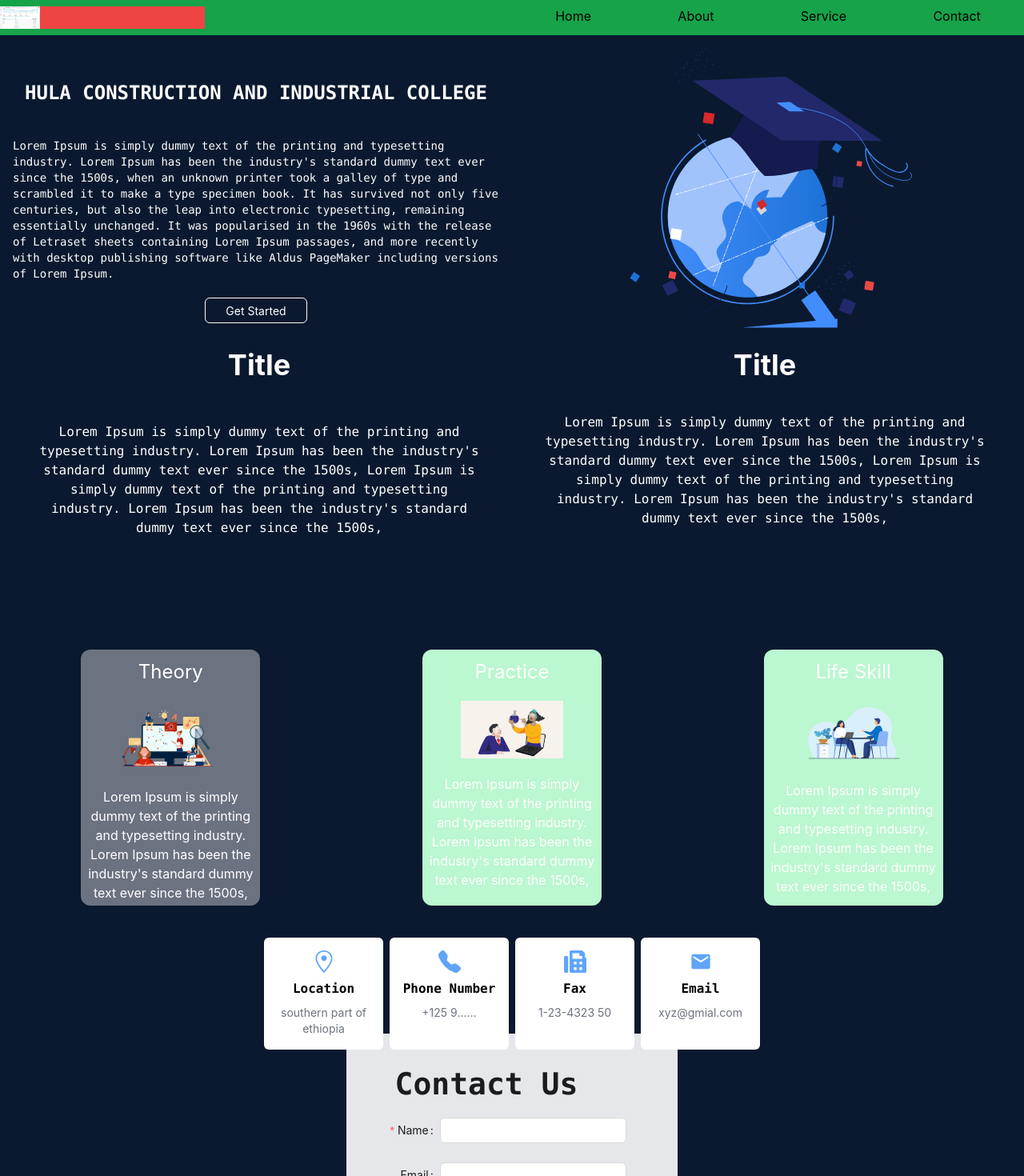
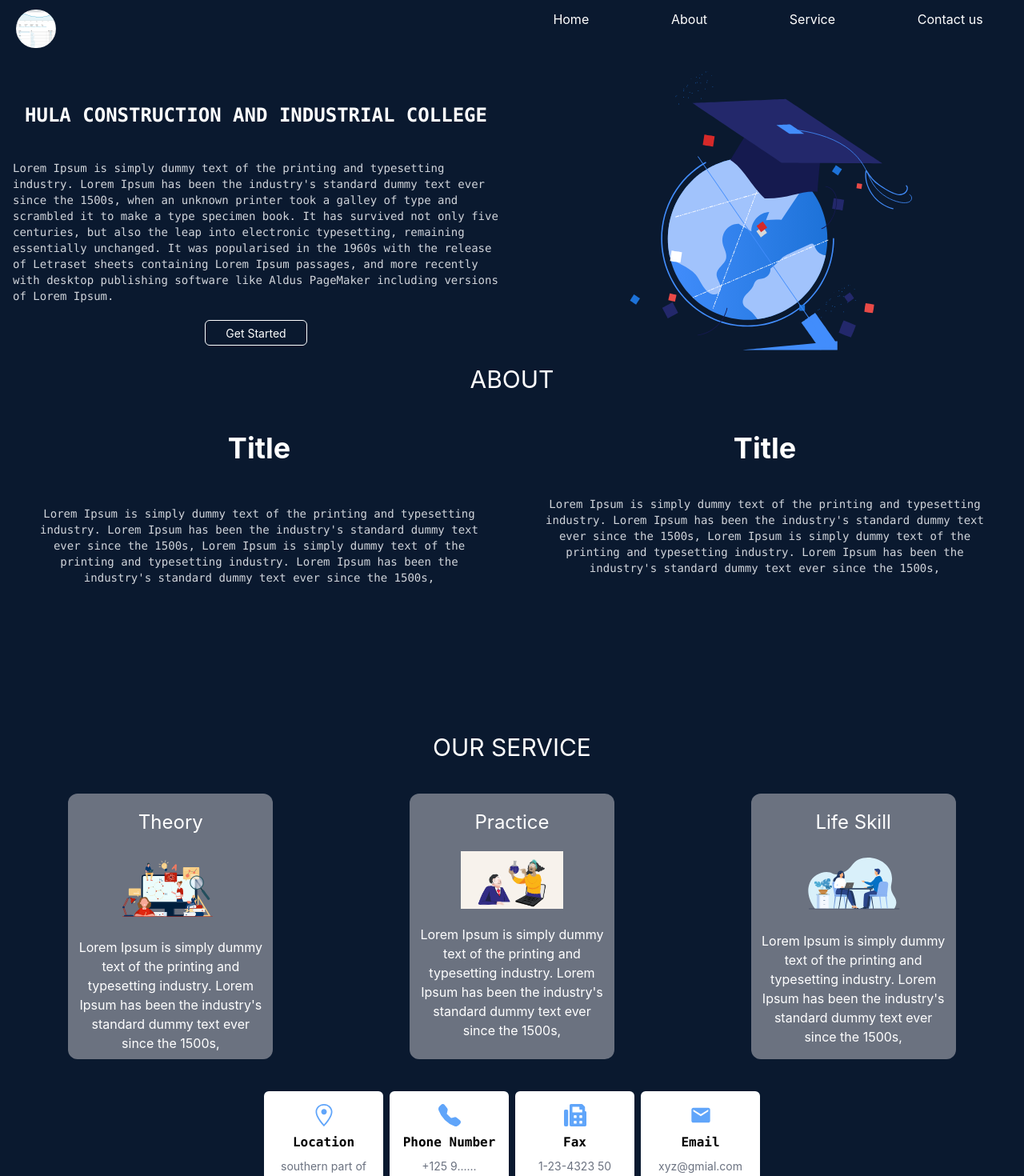
Before and after one commit to assegidasefa/Tvet-Web-site, a React (Create React App) app: page / in a window 1280 px wide. Shown: the top 1470 px of the page at 80% size. Built offline with nearby package versions, Linux system fonts and the light colour scheme; grey boxes are pictures that could not be loaded.

Commit message:
adding some style

```diff
--- a/src/Components/About/about.js
+++ b/src/Components/About/about.js
@@ -2,10 +2,14 @@ import React from "react";
 
 const about = () => {
   return (
+    <div className="flex flex-col">
+<div>
+  <h1 className="text-white pb-10 uppercase text-3xl">About</h1>
+</div>
     <div name="about" className="w-full h-96 flex justify-between p-2">
       <div className="flex w-1/2 flex-col">
         <h1 className="text-4xl pb-3 font-bold text-white">Title</h1>
-        <h1 className="text-md p-10 font-mono text-center text-white">
+        <h1 className="p-10 font-mono text-sm text-center text-gray-300">
           Lorem Ipsum is simply dummy text of the printing and typesetting
           industry. Lorem Ipsum has been the industry's standard dummy text ever
           since the 1500s, Lorem Ipsum is simply dummy text of the printing and
@@ -15,7 +19,7 @@ const about = () => {
       </div>
       <div className="flex w-1/2 flex-col">
         <h1 className="text-4xl font-bold text-white">Title</h1>
-        <h1 className="text-md p-10 font-mono text-center text-white">
+        <h1 className=" p-10 font-mono text-sm text-center text-gray-300">
           Lorem Ipsum is simply dummy text of the printing and typesetting
           industry. Lorem Ipsum has been the industry's standard dummy text ever
           since the 1500s, Lorem Ipsum is simply dummy text of the printing and
@@ -24,6 +28,7 @@ const about = () => {
         </h1>
       </div>
     </div>
+    </div>
   );
 };
 
--- a/src/Components/Home/home.js
+++ b/src/Components/Home/home.js
@@ -19,7 +19,7 @@ const Home = () => {
     <div name="home" className=" h-96 w-full flex">
       <div className=" w-1/2 p-4">
         <h1 className="text-2xl text-white uppercase font-mono font-bold pt-10">Hula Construction And Industrial College </h1>
-        <h1 className="text-white font-mono text-sm pt-10 text-left">
+        <h1 className="text-gray-300 font-mono text-sm pt-10 text-left">
           Lorem Ipsum is simply dummy text of the printing and typesetting
           industry. Lorem Ipsum has been the industry's standard dummy text ever
           since the 1500s, when an unknown printer took a galley of type and
--- a/src/Components/Navbar/navbar.js
+++ b/src/Components/Navbar/navbar.js
@@ -4,30 +4,30 @@ import Logo from '../../assets/logo.png'
 
 const navbar = () => {
     return (
-        <div className='w-full bg-green-600  h-full flex justify-between py-2'>
-            <div className='bg-red-500 w-1/5'>
-            <img src={Logo} alt="Logo Image" style={{ width: "50px" }}></img>
+        <div className='w-full   h-full flex justify-between py-3'>
+            <div className=' w-1/5 pl-5'>
+                  <img className='rounded-full h-12 ' src={Logo} alt="Logo Image" style={{ width: "50px" }}></img>
             </div>
 
                 <ul className='w-1/2 flex justify-around'>
                     <li>
-                        <Link activeClass="active" to="home" smooth={true} duration={500}>
+                        <Link className='text-white' activeClass="active" to="home" smooth={true} duration={500}>
                             Home
                         </Link>
                     </li>
                     <li>
-                        <Link activeClass="active" to="about" smooth={true} duration={500}>
+                        <Link className='text-white' activeClass="active" to="about" smooth={true} duration={500}>
                             About
                         </Link>
                     </li>
                     <li>
-                        <Link activeClass="active" to="service" smooth={true} duration={500}>
+                        <Link className='text-white' activeClass="active" to="service" smooth={true} duration={500}>
                         Service
                         </Link>
                     </li>
                     <li>
-                        <Link activeClass="active" to="contact" smooth={true} duration={500}>
-                        Contact
+                        <Link className='text-white' activeClass="active" to="contact" smooth={true} duration={500}>
+                        Contact us
                         </Link>
                     </li>
                 </ul>
--- a/src/Components/Service/service.js
+++ b/src/Components/Service/service.js
@@ -34,10 +34,14 @@ const Service = () => {
   }, []);
   return (
 
+     <div className="flex flex-col">
+<div >
+     <h1 className="text-white pb-10 uppercase text-3xl">Our Service</h1>
+</div>
 
-    <div name="service" className="w-full h-80 flex justify-around mb-5">
+    <div name="service" className="w-full h-100vh flex justify-around mb-5">
 
-      <div className="w-56  flex flex-col items-center bg-gray-500 rounded-xl">
+      <div className="w-64 p-2  flex flex-col items-center bg-gray-500 rounded-xl">
         <h1 className="text-2xl text-white pt-3">Theory</h1>
         <div
           className="w-32 flex justify-center items-center"
@@ -50,7 +54,7 @@ const Service = () => {
         </h1>
       </div>
 
-      <div className="w-56 bg-green-200 flex flex-col items-center bg-gray-500 rounded-xl">
+      <div className="w-64 p-2 flex flex-col items-center bg-gray-500 rounded-xl">
         <h1 className="text-2xl text-white pt-3">Practice</h1>
         <div
           className="w-32 flex justify-center items-center py-5"
@@ -63,7 +67,7 @@ const Service = () => {
         </h1>
       </div>
 
-      <div className="w-56 bg-green-200 flex flex-col items-center bg-gray-500 rounded-xl">
+      <div className="w-64 p-2  flex flex-col items-center bg-gray-500 rounded-xl">
         <h1 className="text-2xl text-white pt-3">Life Skill</h1>
         <div
           className="w-32 flex justify-center items-center py-5"
@@ -76,6 +80,7 @@ const Service = () => {
         </h1>
       </div>
     </div>
+    </div>
   );
 };
 
```
